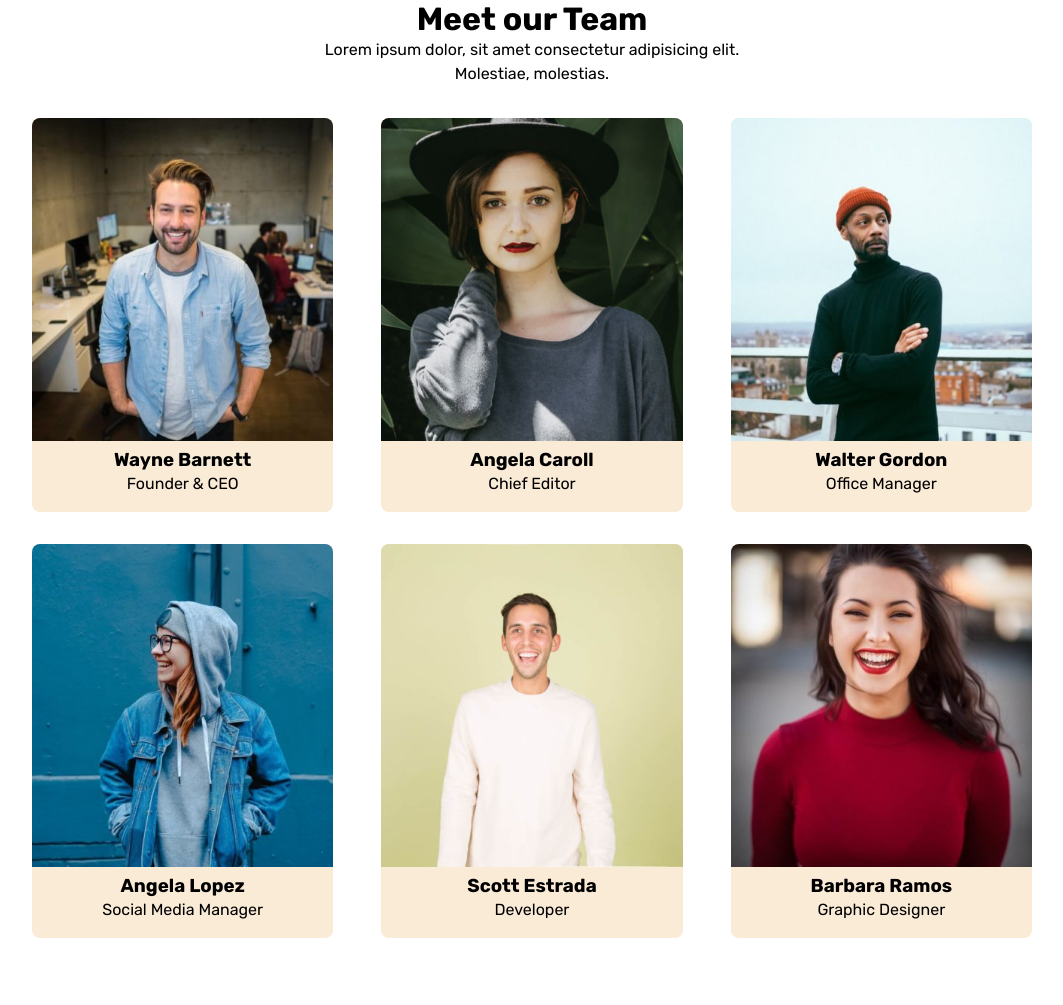
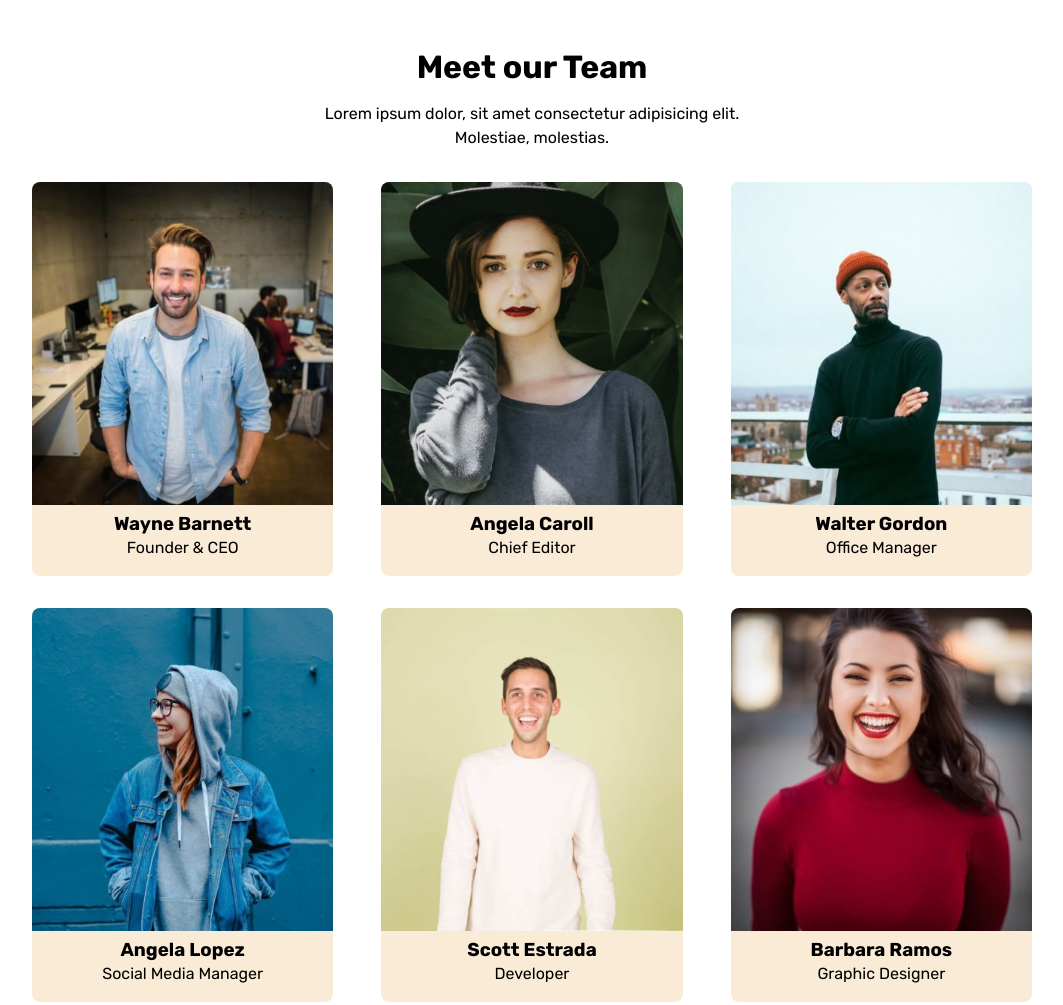
Before and after one commit to GencoMattia/js-our-team, a plain HTML site: page index.html in a window 1280 px wide. Shown: the whole page, without its empty margins (108-1171 px from the left). Before the commit the page ends 970 px from the top, so only its background shows below. Drawn offline with Linux system fonts and the light colour scheme; a web font is replaced by a local one.

Commit message:
modified header's paddings

```diff
--- a/css/style.css
+++ b/css/style.css
@@ -21,12 +21,14 @@ body {
 /* header */
 .header_container {
     flex-direction: column;
+    padding-top: 3rem;
+    padding-bottom: 2rem;
 }
 
 .header_container > p {
     text-align: center;
     line-height: 1.5rem;
-    padding-bottom: 2rem;
+    padding-top: 1rem;
 }
 
 
```
